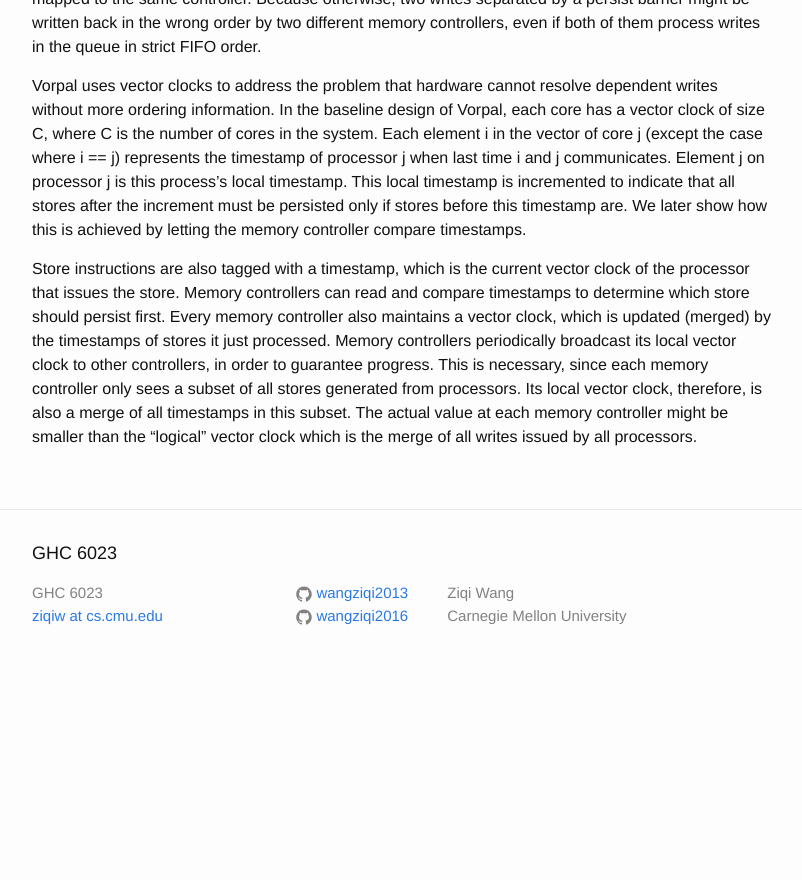
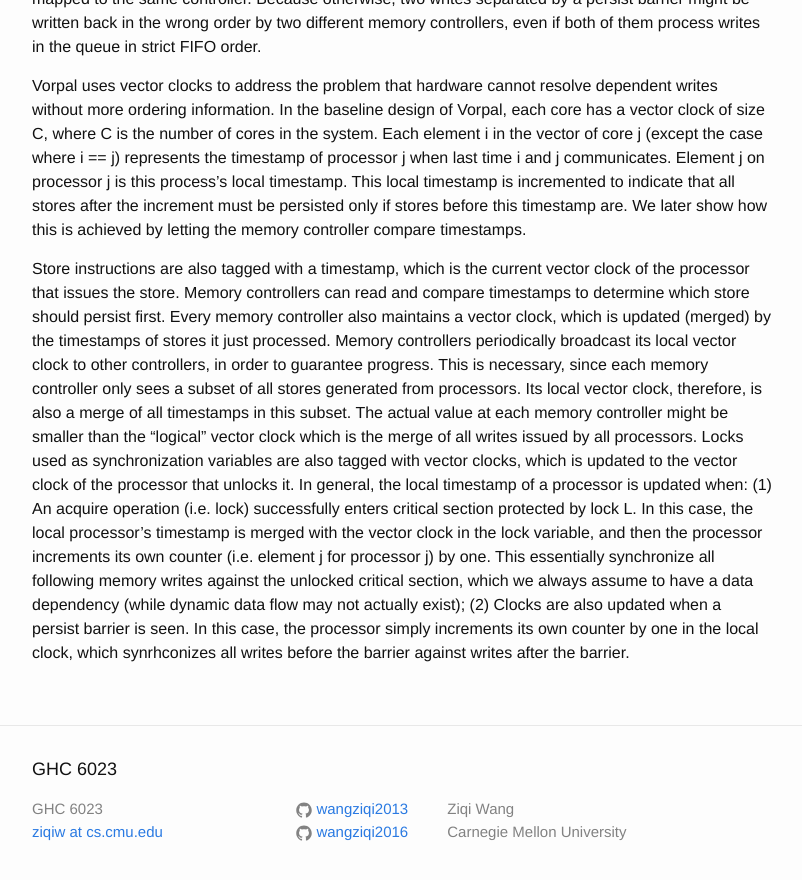
Before and after one commit to wangziqi2013/wangziqi2013.github.io, a Jekyll site: the page built from _posts/2019-11-15-vorpal.markdown, in a window 1280 px wide and 900 px high, scrolled down 1327 px. Shown: the top 880 px of the window, without its empty margins (238-1040 px from the left). Built offline with Jekyll 4.4.1, drawn with Linux system fonts in a browser that asks for light colours; before the commit the page ends 2014 px from its top, so only the background shows below that.

Commit message:
Adding lock update rule

```diff
--- a/_posts/2019-11-15-vorpal.markdown
+++ b/_posts/2019-11-15-vorpal.markdown
@@ -59,4 +59,12 @@ controller also maintains a vector clock, which is updated (merged) by the times
 controllers periodically broadcast its local vector clock to other controllers, in order to guarantee progress. This is
 necessary, since each memory controller only sees a subset of all stores generated from processors. Its local vector
 clock, therefore, is also a merge of all timestamps in this subset. The actual value at each memory controller might
-be smaller than the "logical" vector clock which is the merge of all writes issued by all processors.
+be smaller than the "logical" vector clock which is the merge of all writes issued by all processors. Locks used
+as synchronization variables are also tagged with vector clocks, which is updated to the vector clock of the processor
+that unlocks it. In general, the local timestamp of a processor is updated when: (1) An acquire operation (i.e. lock)
+successfully enters critical section protected by lock L. In this case, the local processor's timestamp is merged with
+the vector clock in the lock variable, and then the processor increments its own counter (i.e. element j for processor j)
+by one. This essentially synchronize all following memory writes against the unlocked critical section, which we always
+assume to have a data dependency (while dynamic data flow may not actually exist); (2) Clocks are also updated when
+a persist barrier is seen. In this case, the processor simply increments its own counter by one in the local clock, which
+synrhconizes all writes before the barrier against writes after the barrier.
```
